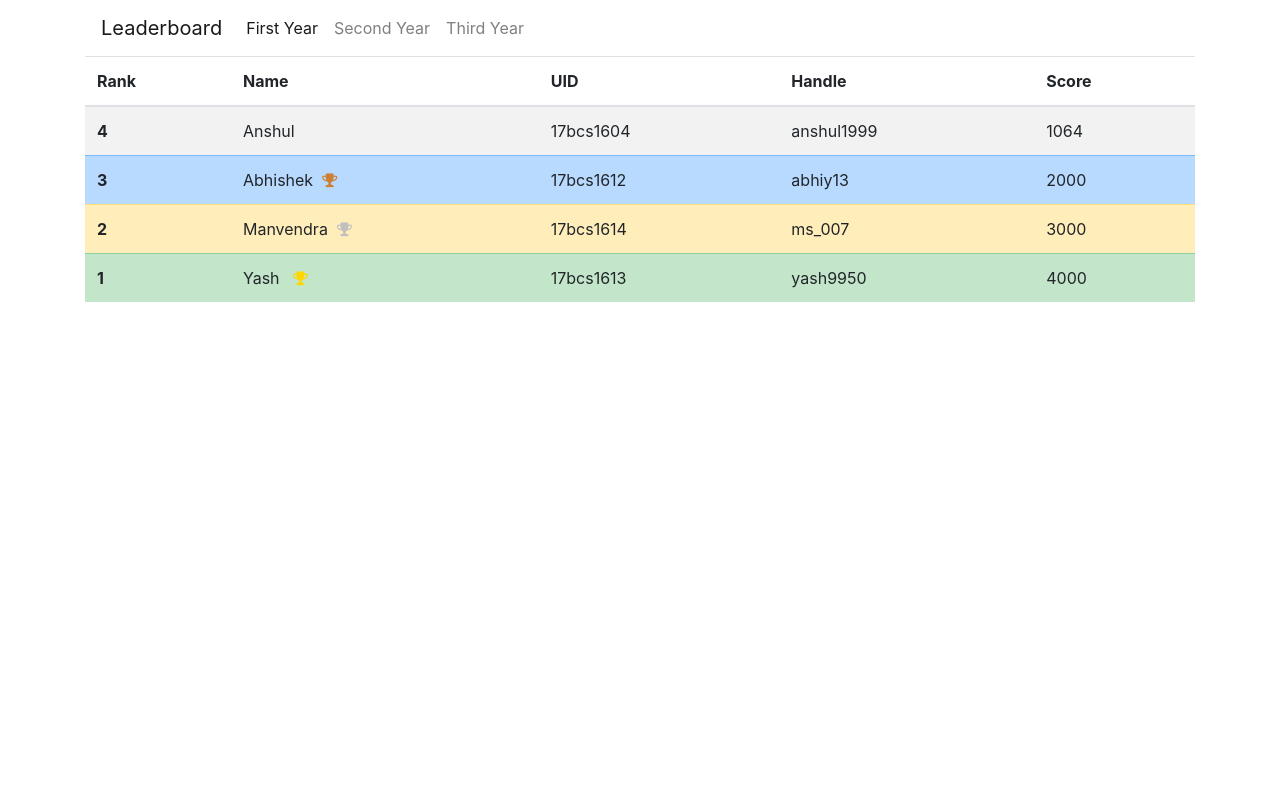
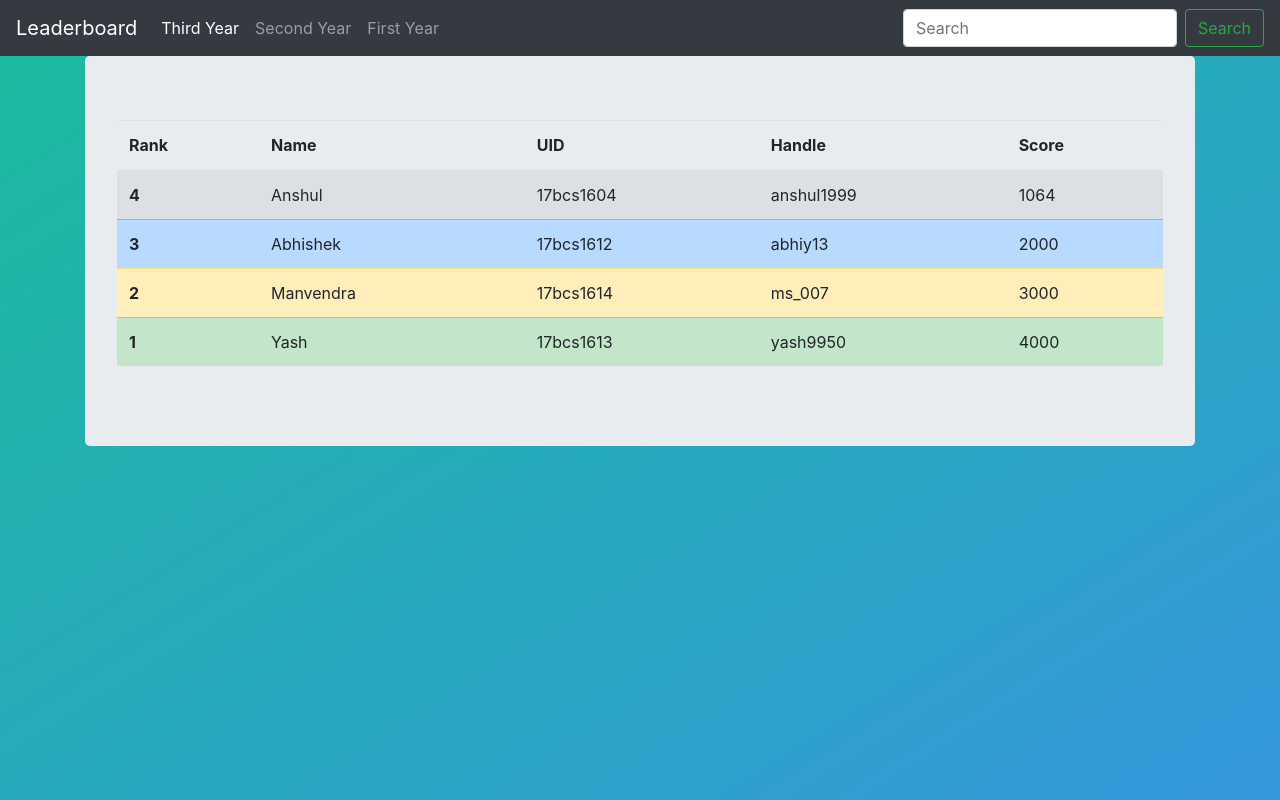
Before and after one commit to Anshulgangwar63/Leaderboard, a Flask app: page / in a window 1280 px wide. Run offline with Flask 2, Linux system fonts and the light colour scheme; some libraries are stand-ins or nearby versions.

Commit message:
improvised front end

```diff
--- a/static/styles/main.css
+++ b/static/styles/main.css
@@ -6,6 +6,6 @@
 
 .home
 {
-    background:linear-gradient(to right,rgb(10,20,100),rgba(12,100,20));
+    background:linear-gradient(to right bottom,#1abc9c,#3498db);
     height: 100vh;
 }
--- a/templates/home.html
+++ b/templates/home.html
@@ -1,6 +1,7 @@
 {% extends "starter.html" %}
 {% block content %}
 <div class="container">
+<div class="jumbotron">
     <table class="table table-striped">
             <thead>
             <tr>
@@ -51,4 +52,5 @@
             </tbody>
     </table>
 </div>
+</div>
 {% endblock content%}
--- a/templates/starter.html
+++ b/templates/starter.html
@@ -7,32 +7,34 @@
     <meta name="viewport" content="width=device-width, initial-scale=1">
     <link rel="stylesheet" type="text/css" media="screen" href="{{ url_for('static',filename='styles/main.css') }}">
     <link rel="stylesheet" href="https://stackpath.bootstrapcdn.com/bootstrap/4.3.0/css/bootstrap.min.css" integrity="sha384-PDle/QlgIONtM1aqA2Qemk5gPOE7wFq8+Em+G/hmo5Iq0CCmYZLv3fVRDJ4MMwEA" crossorigin="anonymous">
-    <link href="https://stackpath.bootstrapcdn.com/font-awesome/4.7.0/css/font-awesome.min.css" rel="stylesheet" integrity="sha384-wvfXpqpZZVQGK6TAh5PVlGOfQNHSoD2xbE+QkPxCAFlNEevoEH3Sl0sibVcOQVnN" crossorigin="anonymous">
+
 </head>
 <body>
-    <div class="home1">
-        <div class="container">
-                <nav class="navbar navbar-expand-lg navbar-light navbar-center">
+    <div class="home">
+            <nav class="navbar navbar-expand-lg navbar-dark bg-dark">
                 <a class="navbar-brand" href="#">Leaderboard</a>
-                    <button class="navbar-toggler" type="button" data-toggle="collapse" data-target="#navbarNav" aria-controls="navbarNav" aria-expanded="false" aria-label="Toggle navigation">
+                <button class="navbar-toggler" type="button" data-toggle="collapse" data-target="#navbarSupportedContent" aria-controls="navbarSupportedContent" aria-expanded="false" aria-label="Toggle navigation">
                   <span class="navbar-toggler-icon"></span>
                 </button>
-                    <div class="collapse navbar-collapse" id="navbarNav">
-                        <ul class="navbar-nav">
+
+                <div class="collapse navbar-collapse" id="navbarSupportedContent">
+                  <ul class="navbar-nav mr-auto">
                     <li class="nav-item active">
-                            <a class="nav-link" href="#">First Year <span class="sr-only">(current)</span></a>
+                      <a class="nav-link" href="#">Third Year <span class="sr-only">(current)</span></a>
                     </li>
                     <li class="nav-item">
                       <a class="nav-link" href="#">Second Year</a>
                     </li>
                     <li class="nav-item">
-                            <a class="nav-link" href="#">Third Year</a>
+                      <a class="nav-link" href="#">First Year</a>
                     </li>
                   </ul>
+                  <form class="form-inline my-2 my-lg-0">
+                    <input class="form-control mr-sm-2" type="search" placeholder="Search" aria-label="Search">
+                    <button class="btn btn-outline-success my-2 my-sm-0" type="submit">Search</button>
+                  </form>
                 </div>
               </nav>
-            </div>
-
     {% block content%}
     {% endblock %}
     </div>
```
Lines whose indentation alone changed are shown as unchanged.
